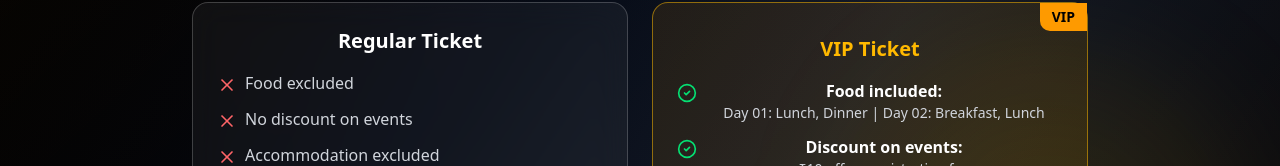
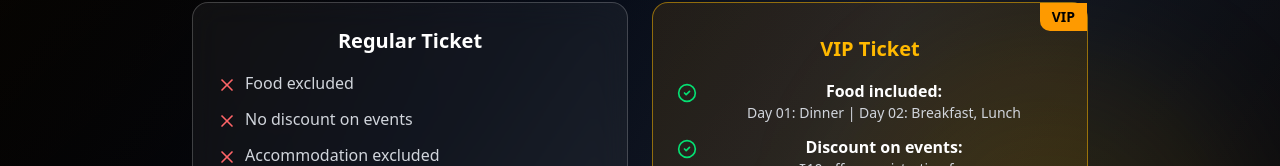
Before and after one commit to zerone2026/zerone2026, a Next.js app: page / in a window 1280 px wide. Shown: the part 634-800 px from the top of the page. Built offline with nearby package versions, Linux system fonts and the light colour scheme.

Commit message:
Update page.tsx

```diff
--- a/src/app/page.tsx
+++ b/src/app/page.tsx
@@ -204,7 +204,7 @@
                           <CheckCircle2 className="w-5 h-5 text-green-400 mt-1 flex-shrink-0" />
                           <div className="flex-1">
                             <span className="font-semibold">Food included:</span>
-                            <p className="text-sm text-gray-300">Day 01: Lunch, Dinner | Day 02: Breakfast, Lunch</p>
+                            <p className="text-sm text-gray-300">Day 01: Dinner | Day 02: Breakfast, Lunch</p>
                           </div>
                         </li>
                         <li className="flex items-start gap-2">
```
